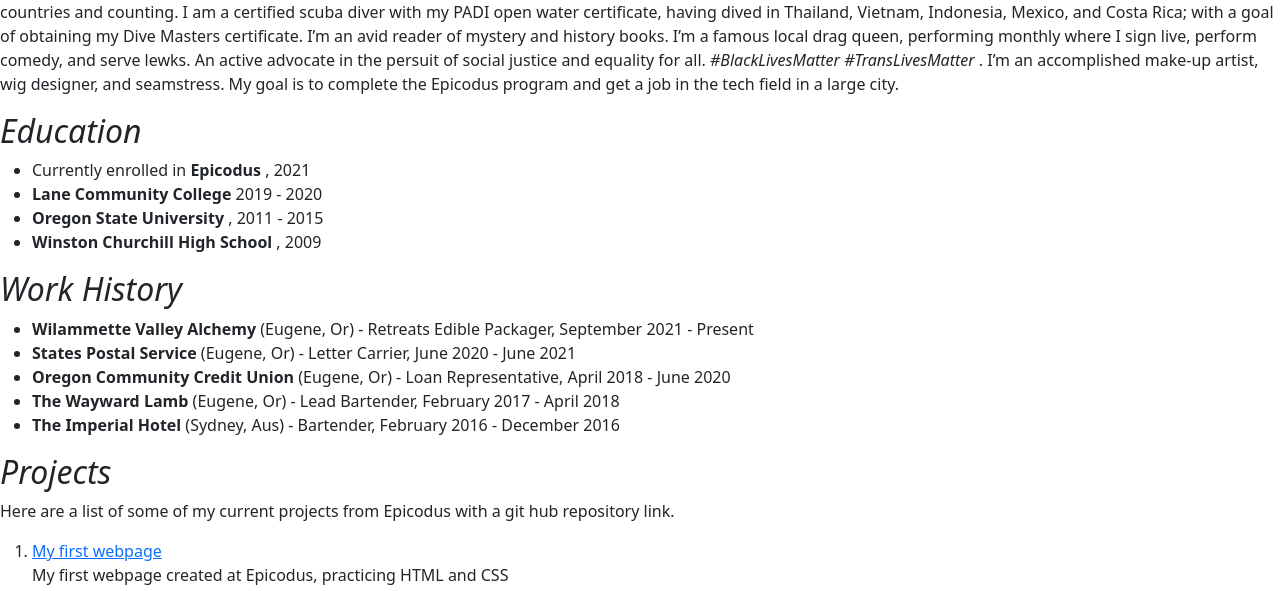
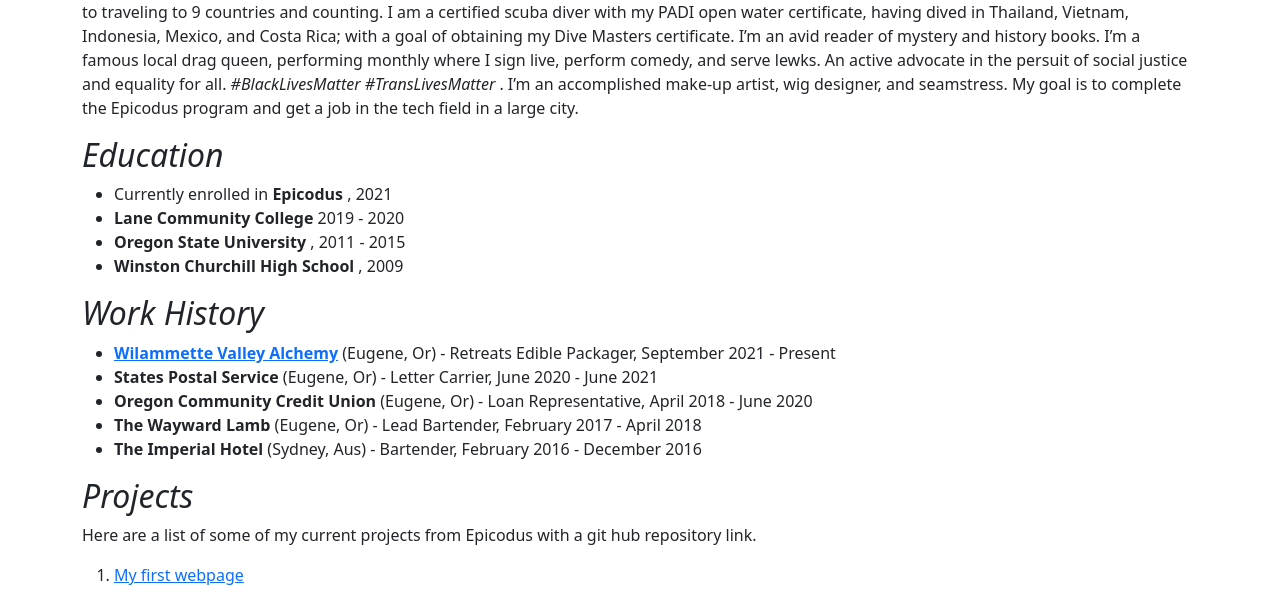
Before and after one commit to rbroadsword/portfolio, a plain HTML site: page index.html in a window 1280 px wide. Shown: the part 200-791 px from the top of the page. Drawn offline with Linux system fonts and the light colour scheme.

Commit message:
add container class to body

```diff
--- a/index.html
+++ b/index.html
@@ -17,6 +17,7 @@
       </ul>
     </nav>
   </header>
+  <div class="container">
   <section id="about-me">
   <div class="about-me">
     <h1>About Me</h1>
@@ -34,7 +35,7 @@
     </ul>
     <h2> <em>Work History</em></h2>
     <ul>
-      <li><strong>Wilammette Valley Alchemy</strong> (Eugene, Or) - Retreats Edible Packager, September 2021 - Present</li>
+      <li><strong><a href="https://willamettevalleyalchemy.com/">Wilammette Valley Alchemy</a></strong> (Eugene, Or) - Retreats Edible Packager, September 2021 - Present</li>
       <li> <strong> States Postal Service </strong> (Eugene, Or) - Letter Carrier, June 2020 - June 2021 </li>
       <li> <strong> Oregon Community Credit Union </strong> (Eugene, Or) - Loan Representative, April 2018 - June 2020 </li>
       <li> <strong> The Wayward Lamb </strong> (Eugene, Or) - Lead Bartender, February 2017 - April 2018 </li>
@@ -61,5 +62,6 @@
     </ol>
   </div>
   </section>
+  </div>
 </body>
 </html>
```
